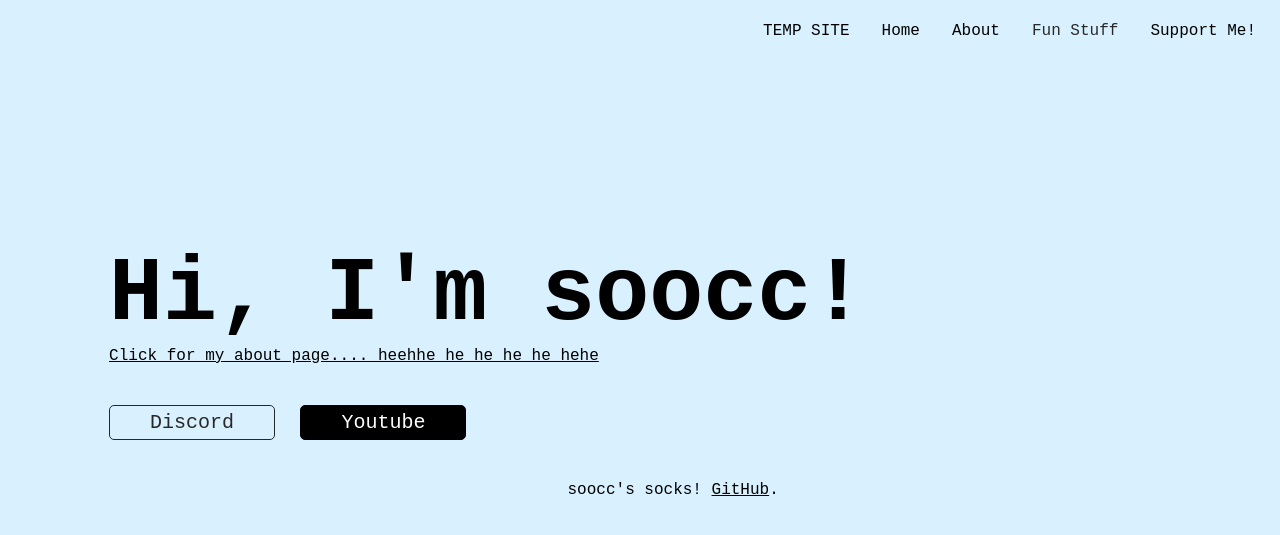
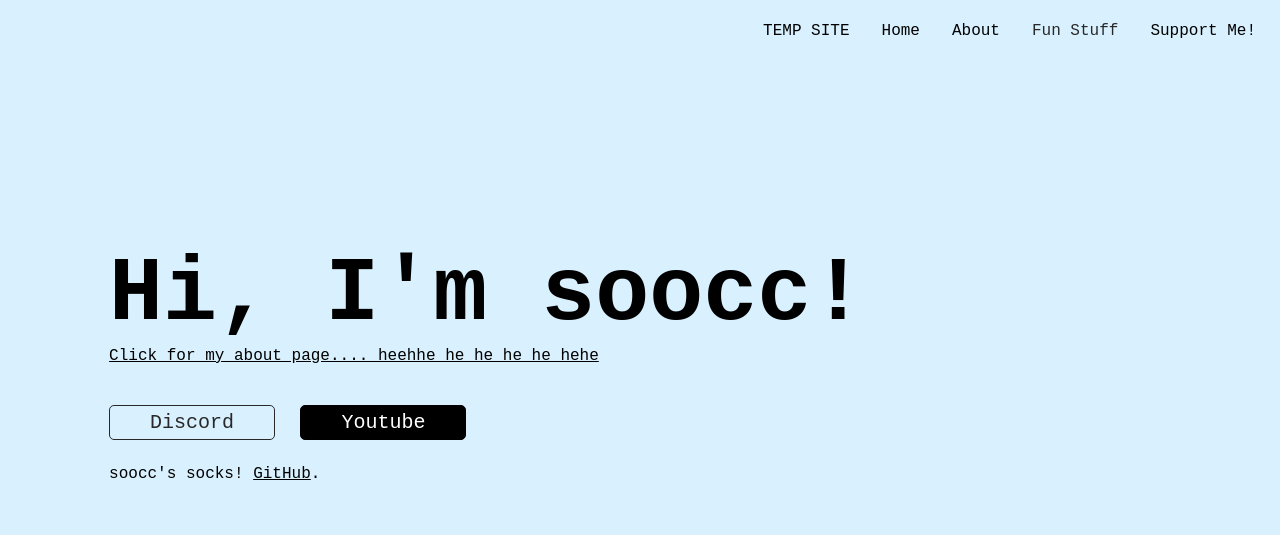
Before and after one commit to soocc/sooccsocks2, a Jekyll site: the page built from index.html, in a window 1280 px wide. Shown: the top 535 px of the page. Built offline with Jekyll 4.4.1, drawn with Linux system fonts in a browser that asks for light colours.

Commit message:
Update default.html

```diff
--- a/_layouts/default.html
+++ b/_layouts/default.html
@@ -6,9 +6,9 @@
     <link rel="stylesheet" href="styles/styles.css">
     <style>
       .footer {
-        padding-top: 100px;
+        margin-top: 100px;
         margin-left: 8%;
-        float: left;
+        display: block;
       }
     </style>
   </head>
```
